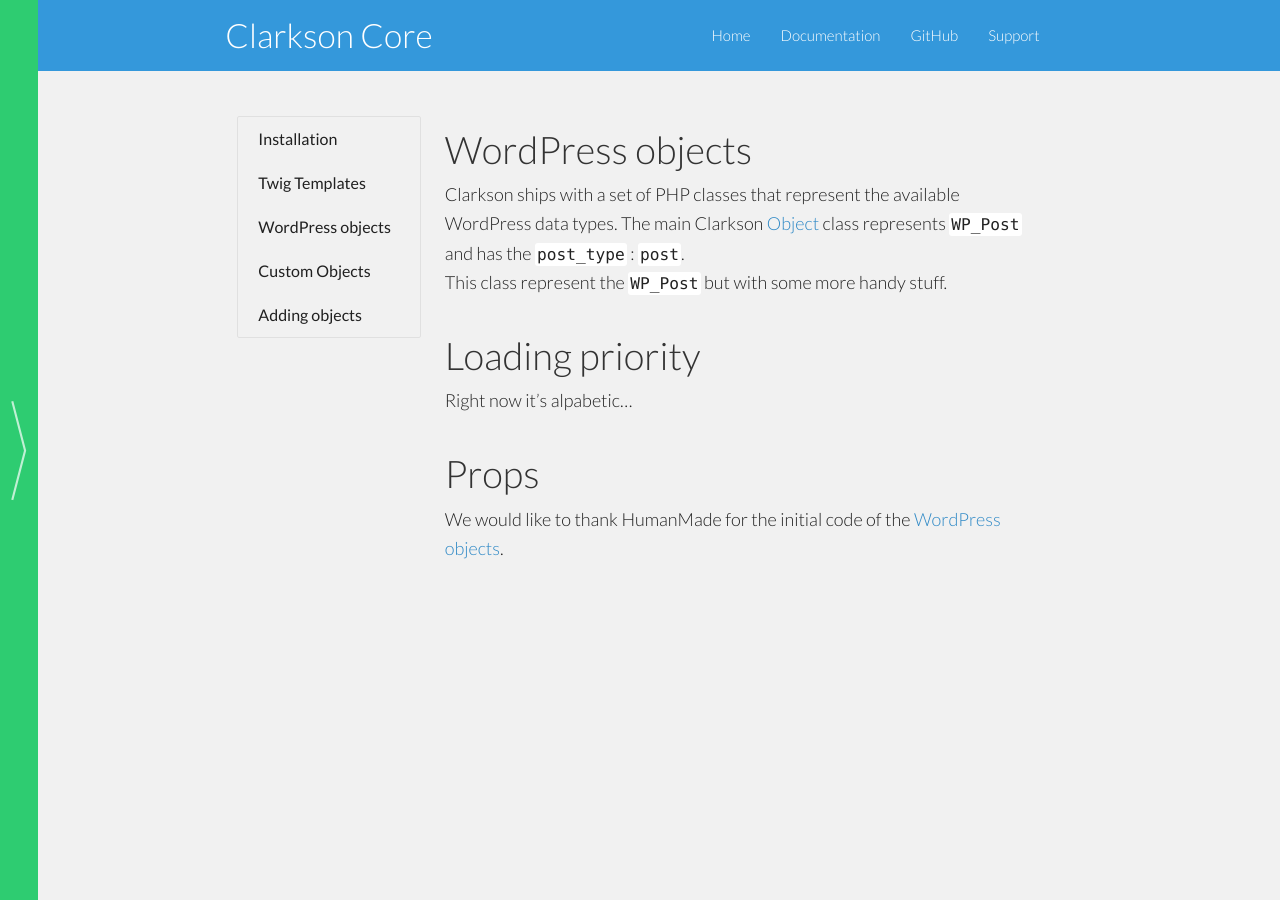
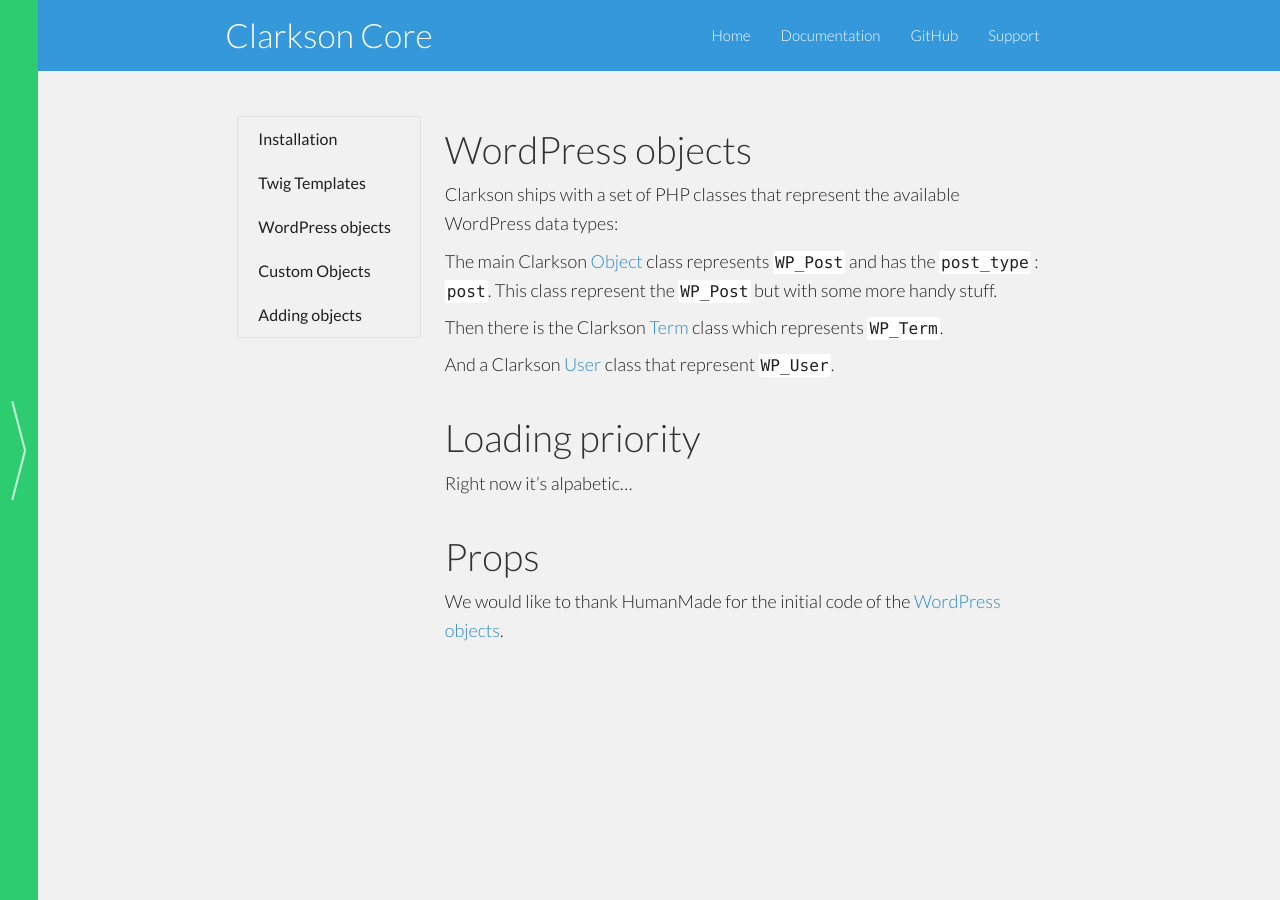
Before and after one commit to level-level/Clarkson-Theme, a Jekyll site: the page built from core/docs/wordpress-objects.md, in a window 1280 px wide. Built offline with Jekyll 4.4.1, drawn with Linux system fonts in a browser that asks for light colours; some web fonts are replaced.

Commit message:
add info about wordpress-objects

```diff
--- a/core/docs/wordpress-objects.md
+++ b/core/docs/wordpress-objects.md
@@ -4,9 +4,13 @@ title: WordPress objects - Documentation
 type: core
 ---
 # WordPress objects
-Clarkson ships with a set of PHP classes that represent the available WordPress data types.
-The main Clarkson [Object](https://github.com/level-level/Clarkson-Core/blob/master/post-objects/Clarkson_Object.php){:target="_blank"} class represents `WP_Post` and has the `post_type` : `post`.
-This class represent the `WP_Post` but with some more handy stuff.
+Clarkson ships with a set of PHP classes that represent the available WordPress data types:
+
+The main Clarkson [Object](https://github.com/level-level/Clarkson-Core/blob/master/post-objects/Clarkson_Object.php){:target="_blank"} class represents `WP_Post` and has the `post_type` : `post`. This class represent the `WP_Post` but with some more handy stuff.
+
+Then there is the Clarkson [Term](https://github.com/level-level/Clarkson-Core/blob/master/wordpress-objects/Clarkson_Term.php){:target="_blank"} class which represents `WP_Term`.
+
+And a Clarkson [User](https://github.com/level-level/Clarkson-Core/blob/master/wordpress-objects/Clarkson_User.php){:target="_blank"} class that represent `WP_User`.
 
 # Loading priority
 Right now it's alpabetic...
```
